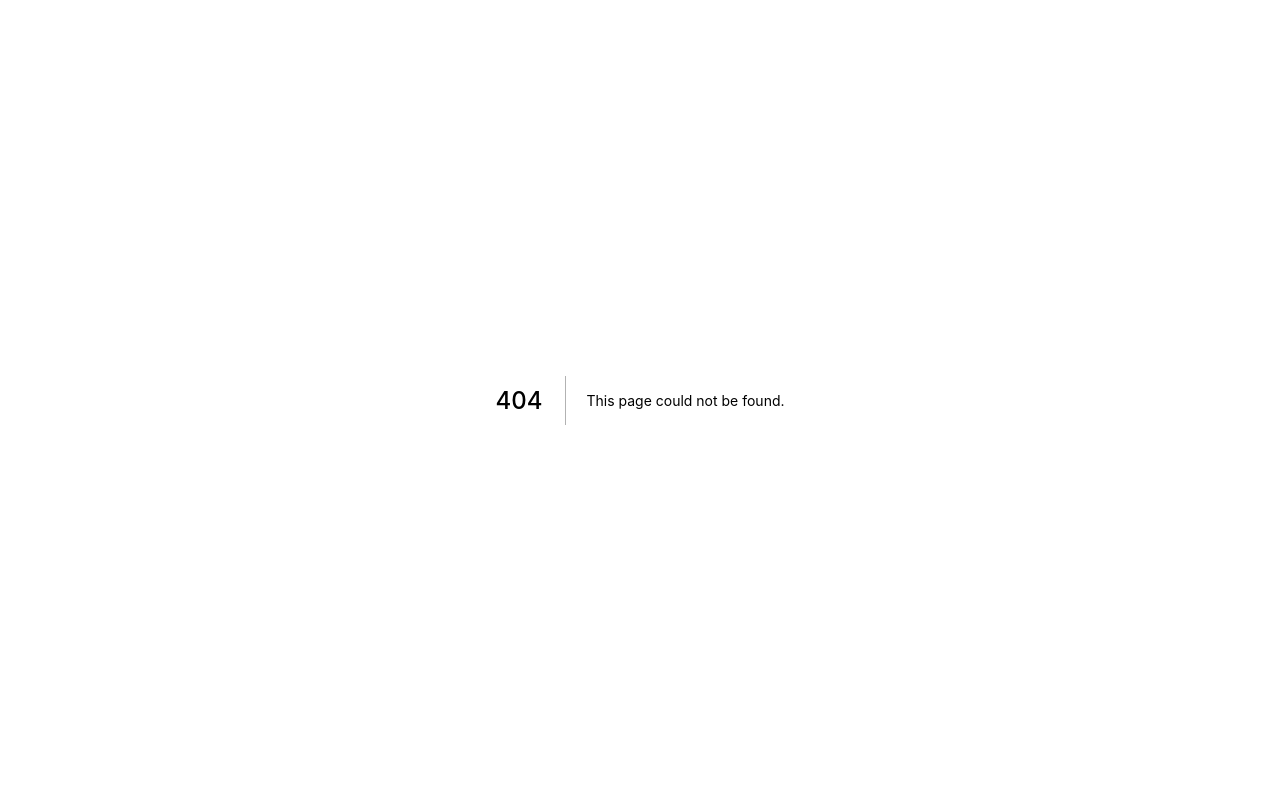
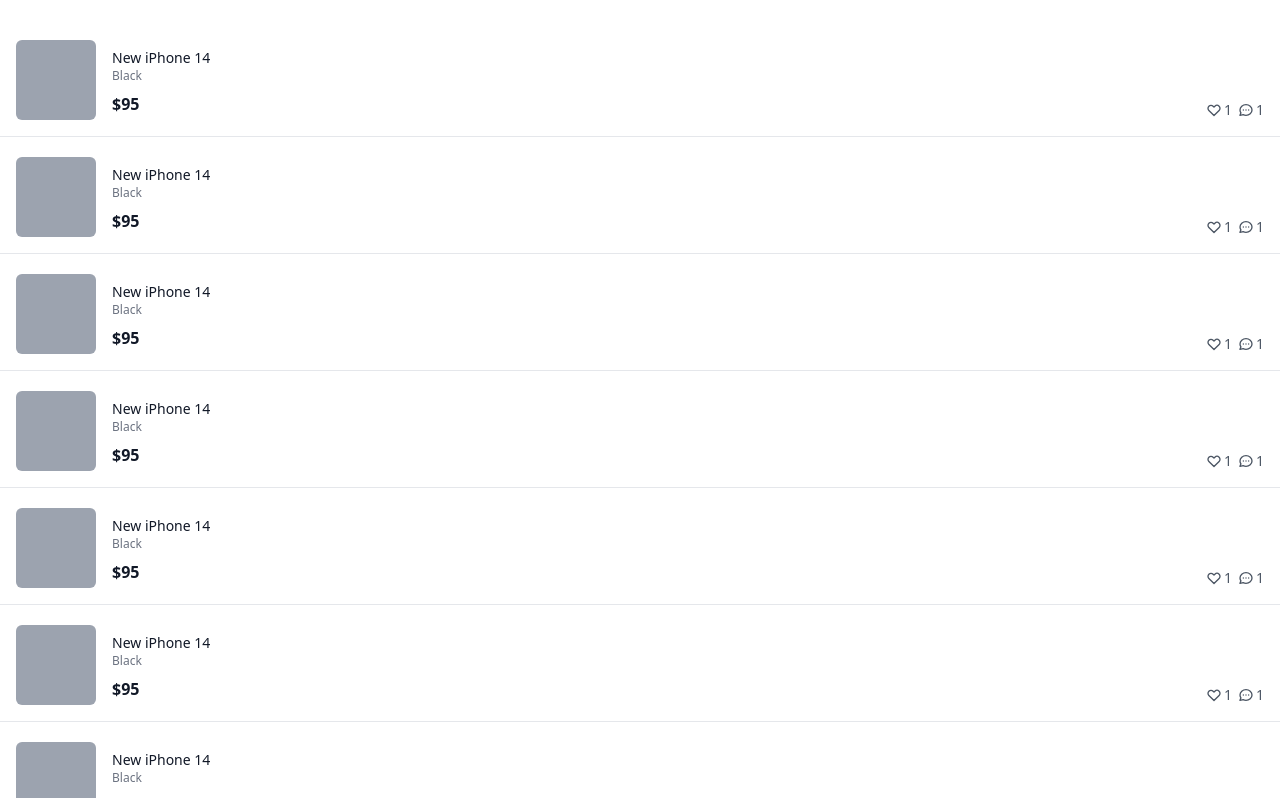
Before and after one commit to junghong0512/vintage-market, a Next.js app: page /profile/bought in a window 1280 px wide. Before the commit this address had no page. Shown: the top 798 px of the page. Built offline with nearby package versions, Linux system fonts and the light colour scheme.

Commit message:
#5.11 Bought, Loved and Sold products page

```diff
--- /dev/null
+++ b/pages/profile/bought.tsx
@@ -0,0 +1,63 @@
+import type { NextPage } from 'next';
+
+const Bought: NextPage = () => {
+  return (
+    <div className='flex flex-col space-y-5 py-10'>
+      {[1, 1, 1, 1, 1, 1, 1, 1, 1, 1, 1, 1].map((_, i) => (
+        <div
+          key={i}
+          className='flex px-4 border-b pb-4 cursor-pointer justify-between'
+        >
+          <div className='flex space-x-4'>
+            <div className='w-20 h-20 bg-gray-400 rounded-md' />
+            <div className='flex flex-col pt-2'>
+              <h3 className='text-sm font-medium text-gray-900'>
+                New iPhone 14
+              </h3>
+              <span className='text-xs text-gray-500'>Black</span>
+              <span className='font-semibold mt-2 text-gray-900'>$95</span>
+            </div>
+          </div>
+          <div className='flex space-x-1.5 items-end justify-end'>
+            <div className='flex items-center text-sm text-gray-600 space-x-0.5'>
+              <svg
+                className='w-4 h-4'
+                fill='none'
+                stroke='currentColor'
+                viewBox='0 0 24 24'
+                xmlns='http://www.w3.org/2000/svg'
+              >
+                <path
+                  strokeLinecap='round'
+                  strokeLinejoin='round'
+                  strokeWidth='2'
+                  d='M4.318 6.318a4.5 4.5 0 000 6.364L12 20.364l7.682-7.682a4.5 4.5 0 00-6.364-6.364L12 7.636l-1.318-1.318a4.5 4.5 0 00-6.364 0z'
+                ></path>
+              </svg>
+              <span>1</span>
+            </div>
+            <div className='flex items-center text-sm text-gray-600 space-x-0.5'>
+              <svg
+                className='w-4 h-4'
+                fill='none'
+                stroke='currentColor'
+                viewBox='0 0 24 24'
+                xmlns='http://www.w3.org/2000/svg'
+              >
+                <path
+                  strokeLinecap='round'
+                  strokeLinejoin='round'
+                  strokeWidth='2'
+                  d='M8 12h.01M12 12h.01M16 12h.01M21 12c0 4.418-4.03 8-9 8a9.863 9.863 0 01-4.255-.949L3 20l1.395-3.72C3.512 15.042 3 13.574 3 12c0-4.418 4.03-8 9-8s9 3.582 9 8z'
+                ></path>
+              </svg>
+              <span>1</span>
+            </div>
+          </div>
+        </div>
+      ))}
+    </div>
+  );
+};
+
+export default Bought;
--- /dev/null
+++ b/pages/profile/loved.tsx
@@ -0,0 +1,63 @@
+import type { NextPage } from 'next';
+
+const Loved: NextPage = () => {
+  return (
+    <div className='flex flex-col space-y-5 py-10'>
+      {[1, 1, 1, 1, 1, 1, 1, 1, 1, 1, 1, 1].map((_, i) => (
+        <div
+          key={i}
+          className='flex px-4 border-b pb-4 cursor-pointer justify-between'
+        >
+          <div className='flex space-x-4'>
+            <div className='w-20 h-20 bg-gray-400 rounded-md' />
+            <div className='flex flex-col pt-2'>
+              <h3 className='text-sm font-medium text-gray-900'>
+                New iPhone 14
+              </h3>
+              <span className='text-xs text-gray-500'>Black</span>
+              <span className='font-semibold mt-2 text-gray-900'>$95</span>
+            </div>
+          </div>
+          <div className='flex space-x-1.5 items-end justify-end'>
+            <div className='flex items-center text-sm text-gray-600 space-x-0.5'>
+              <svg
+                className='w-4 h-4'
+                fill='none'
+                stroke='currentColor'
+                viewBox='0 0 24 24'
+                xmlns='http://www.w3.org/2000/svg'
+              >
+                <path
+                  strokeLinecap='round'
+                  strokeLinejoin='round'
+                  strokeWidth='2'
+                  d='M4.318 6.318a4.5 4.5 0 000 6.364L12 20.364l7.682-7.682a4.5 4.5 0 00-6.364-6.364L12 7.636l-1.318-1.318a4.5 4.5 0 00-6.364 0z'
+                ></path>
+              </svg>
+              <span>1</span>
+            </div>
+            <div className='flex items-center text-sm text-gray-600 space-x-0.5'>
+              <svg
+                className='w-4 h-4'
+                fill='none'
+                stroke='currentColor'
+                viewBox='0 0 24 24'
+                xmlns='http://www.w3.org/2000/svg'
+              >
+                <path
+                  strokeLinecap='round'
+                  strokeLinejoin='round'
+                  strokeWidth='2'
+                  d='M8 12h.01M12 12h.01M16 12h.01M21 12c0 4.418-4.03 8-9 8a9.863 9.863 0 01-4.255-.949L3 20l1.395-3.72C3.512 15.042 3 13.574 3 12c0-4.418 4.03-8 9-8s9 3.582 9 8z'
+                ></path>
+              </svg>
+              <span>1</span>
+            </div>
+          </div>
+        </div>
+      ))}
+    </div>
+  );
+};
+
+export default Loved;
--- /dev/null
+++ b/pages/profile/sold.tsx
@@ -0,0 +1,63 @@
+import type { NextPage } from 'next';
+
+const Sold: NextPage = () => {
+  return (
+    <div className='flex flex-col space-y-5 py-10'>
+      {[1, 1, 1, 1, 1, 1, 1, 1, 1, 1, 1, 1].map((_, i) => (
+        <div
+          key={i}
+          className='flex px-4 border-b pb-4 cursor-pointer justify-between'
+        >
+          <div className='flex space-x-4'>
+            <div className='w-20 h-20 bg-gray-400 rounded-md' />
+            <div className='flex flex-col pt-2'>
+              <h3 className='text-sm font-medium text-gray-900'>
+                New iPhone 14
+              </h3>
+              <span className='text-xs text-gray-500'>Black</span>
+              <span className='font-semibold mt-2 text-gray-900'>$95</span>
+            </div>
+          </div>
+          <div className='flex space-x-1.5 items-end justify-end'>
+            <div className='flex items-center text-sm text-gray-600 space-x-0.5'>
+              <svg
+                className='w-4 h-4'
+                fill='none'
+                stroke='currentColor'
+                viewBox='0 0 24 24'
+                xmlns='http://www.w3.org/2000/svg'
+              >
+                <path
+                  strokeLinecap='round'
+                  strokeLinejoin='round'
+                  strokeWidth='2'
+                  d='M4.318 6.318a4.5 4.5 0 000 6.364L12 20.364l7.682-7.682a4.5 4.5 0 00-6.364-6.364L12 7.636l-1.318-1.318a4.5 4.5 0 00-6.364 0z'
+                ></path>
+              </svg>
+              <span>1</span>
+            </div>
+            <div className='flex items-center text-sm text-gray-600 space-x-0.5'>
+              <svg
+                className='w-4 h-4'
+                fill='none'
+                stroke='currentColor'
+                viewBox='0 0 24 24'
+                xmlns='http://www.w3.org/2000/svg'
+              >
+                <path
+                  strokeLinecap='round'
+                  strokeLinejoin='round'
+                  strokeWidth='2'
+                  d='M8 12h.01M12 12h.01M16 12h.01M21 12c0 4.418-4.03 8-9 8a9.863 9.863 0 01-4.255-.949L3 20l1.395-3.72C3.512 15.042 3 13.574 3 12c0-4.418 4.03-8 9-8s9 3.582 9 8z'
+                ></path>
+              </svg>
+              <span>1</span>
+            </div>
+          </div>
+        </div>
+      ))}
+    </div>
+  );
+};
+
+export default Sold;
```
Also changed, not shown: pages/profile/index.tsx (renamed from pages/profile.tsx).
